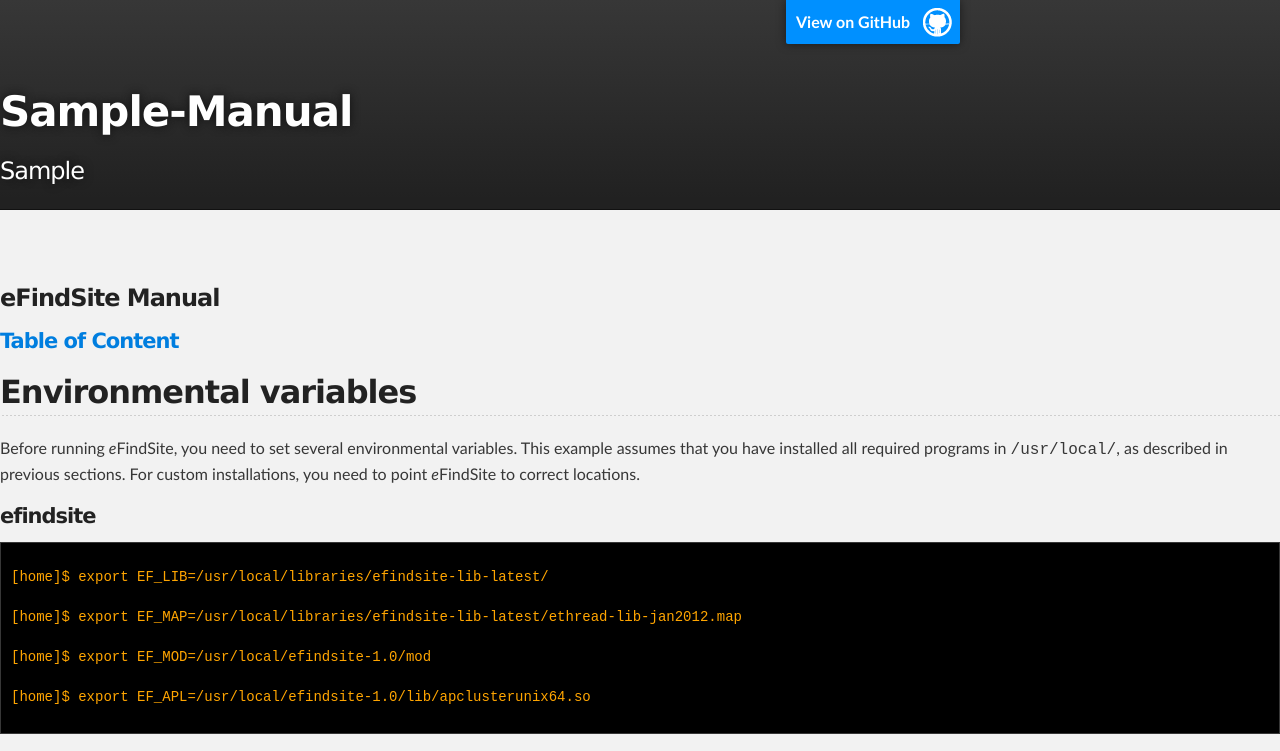
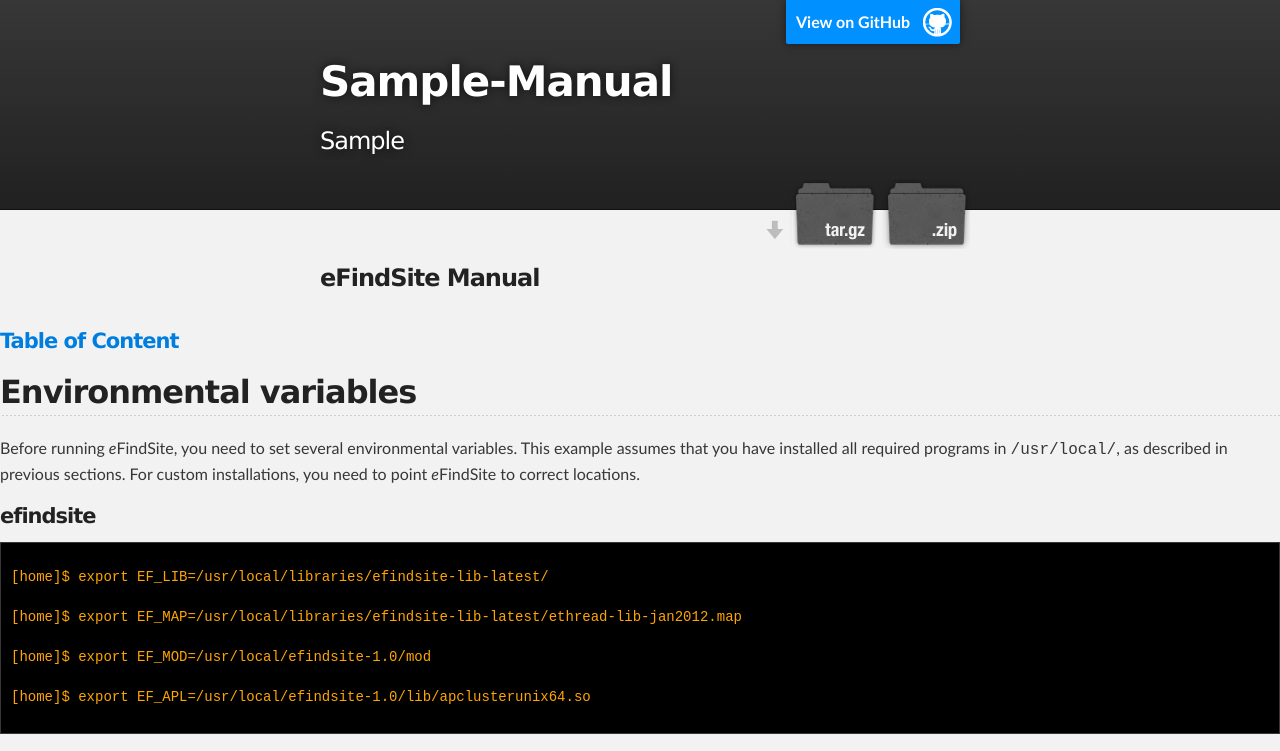
Before and after one commit to TESC-HPC/Sample-Manual, a plain HTML site: page env-variable.html in a window 1280 px wide. Shown: the top 751 px of the page. Drawn offline with Linux system fonts and the light colour scheme.

Commit message:
Update env-variable.html

```diff
--- a/env-variable.html
+++ b/env-variable.html
@@ -14,30 +14,20 @@
         <header class="inner">
           <a id="forkme_banner" href="https://github.com/TESC-HPC/Sample-Manual">View on GitHub</a>
 
-          </header><h1 id="project_title">Sample-Manual </h1>
+          <h1 id="project_title">Sample-Manual </h1>
           <h2 id="project_tagline">Sample </h2>
 
             <section id="downloads">
               <a class="zip_download_link" href="https://github.com/TESC-HPC/Sample-Manual/zipball/master">Download this project as a .zip file</a>
               <a class="tar_download_link" href="https://github.com/TESC-HPC/Sample-Manual/tarball/master">Download this project as a tar.gz file</a>
             </section>
-
+        </header>
     </div>
 
     <!-- MAIN CONTENT -->
-    <div id="main_content_wrap" class="outer"><h3><section id="main_content" class="inner"></section><i>e</i>FindSite Manual</h3><h4><a href="index.html">Table of Content</a></h4>
+    <div id="main_content_wrap" class="outer"><h3><section id="main_content" class="inner"><i>e</i>FindSite Manual</h3><h4><a href="index.html">Table of Content</a></h4>
 
 <div dir="ltr"><h2>Environmental variables</h2>
-
-
-
-
-
-
-
-
-
-
 
     <p class="rtejustify">Before running <em>e</em>FindSite, you need to
  set several environmental variables. This example assumes that you have
@@ -71,9 +61,7 @@
 <p>&nbsp;</p>
 </div>
 
-
-
-
+</section>
 
     </div>
 
```
